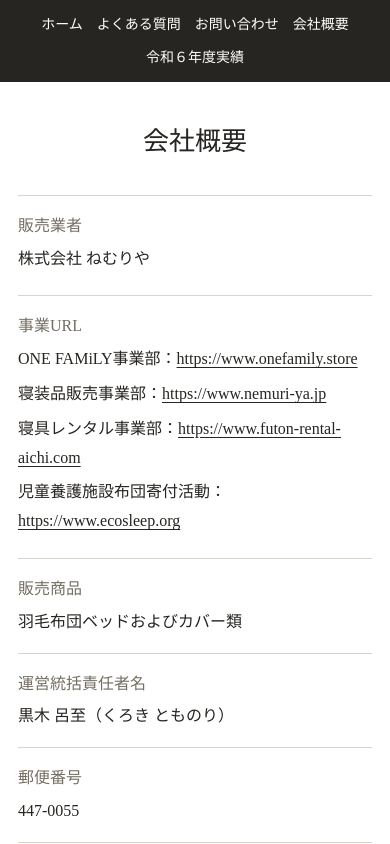
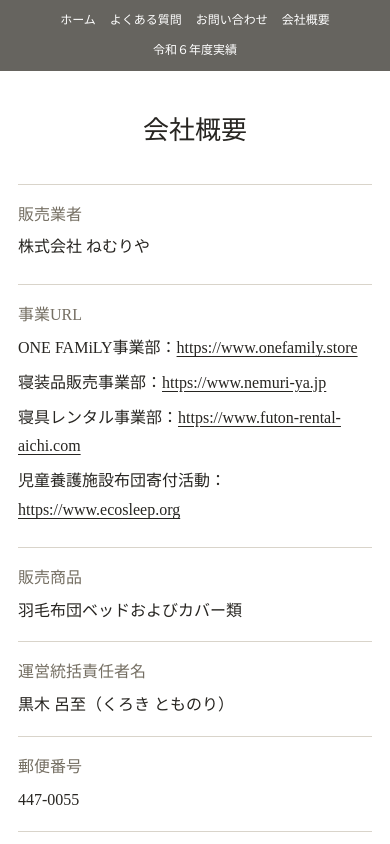
Before and after one commit to nemuriyaaichi-hub/onnefamily, a plain HTML site: page page13/index.html in a window 390 px wide. Shown: the top 844 px of the page. Drawn offline with Linux system fonts and the light colour scheme.

Commit message:
ヘッダー統一

```diff
--- a/page13/index.html
+++ b/page13/index.html
@@ -28,7 +28,7 @@
     }
 
     header {
-      background: var(--ink);
+      background: rgba(39, 37, 33, 0.68);
       color: #fff;
       position: sticky;
       top: 0;
@@ -36,17 +36,28 @@
     }
 
     nav {
-      display: flex;
-      flex-wrap: wrap;
-      gap: 10px 24px;
-      justify-content: center;
-      padding: 12px 16px;
+      display: grid;
+      grid-template-columns: repeat(5, minmax(0, 1fr));
+      height: 42px;
+      margin: 0 auto;
+      max-width: 980px;
+      width: 100%;
     }
 
     nav a {
+      align-items: center;
       color: inherit;
+      display: flex;
       font-size: 14px;
+      justify-content: center;
+      min-width: 0;
+      padding: 0 5px;
       text-decoration: none;
+    }
+
+    nav a:hover {
+      color: #fff;
+      background: rgba(117, 111, 99, 0.45);
     }
 
     main {
@@ -143,8 +154,22 @@
         padding: 16px 0;
       }
 
+      header {
+        background: #66645f;
+      }
+
       nav {
+        display: flex;
+        flex-wrap: wrap;
         gap: 8px 14px;
+        height: auto;
+        justify-content: center;
+        padding: 10px 12px;
+      }
+
+      nav a {
+        font-size: 12px;
+        padding: 0;
       }
     }
   </style>
```
Also changed, not shown: page11/index.html (+31 -6 lines), page12/index.html (+31 -6 lines), s-projects-side-by-side/index.html (+31 -6 lines).
